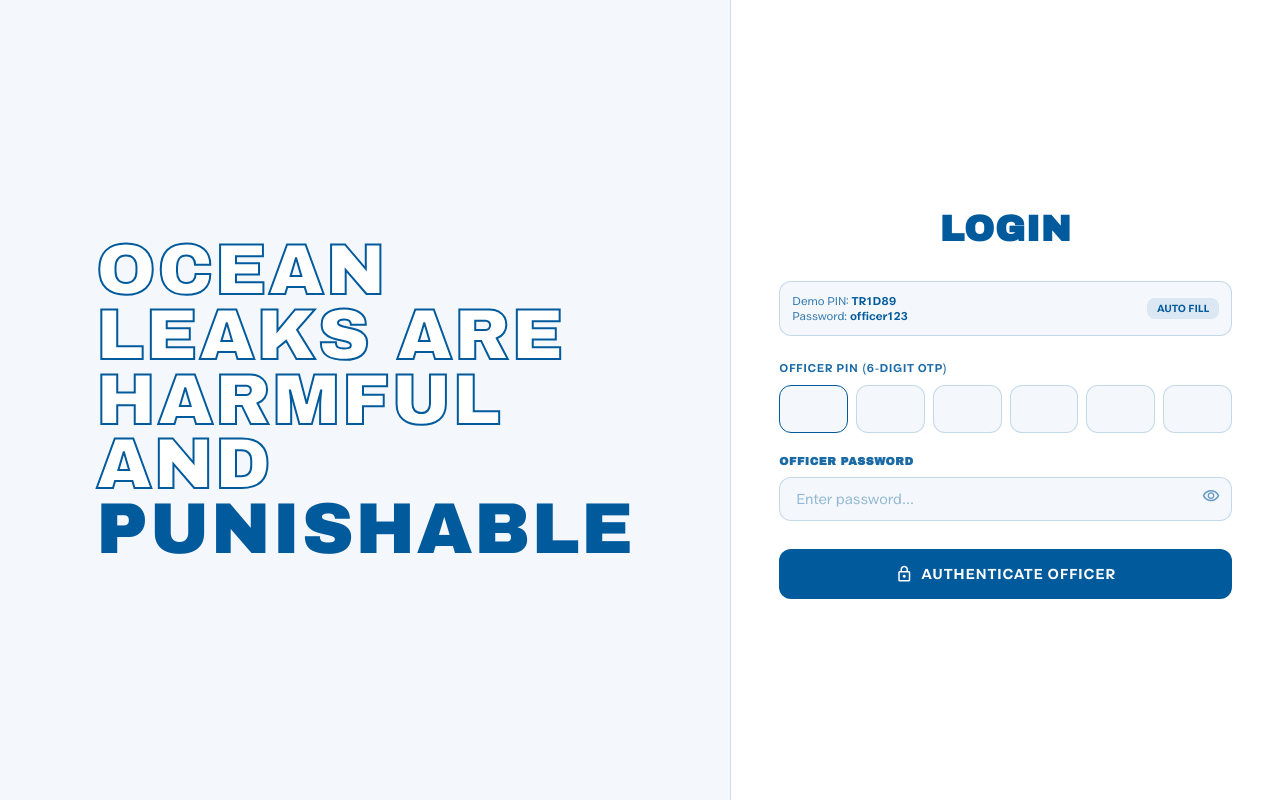
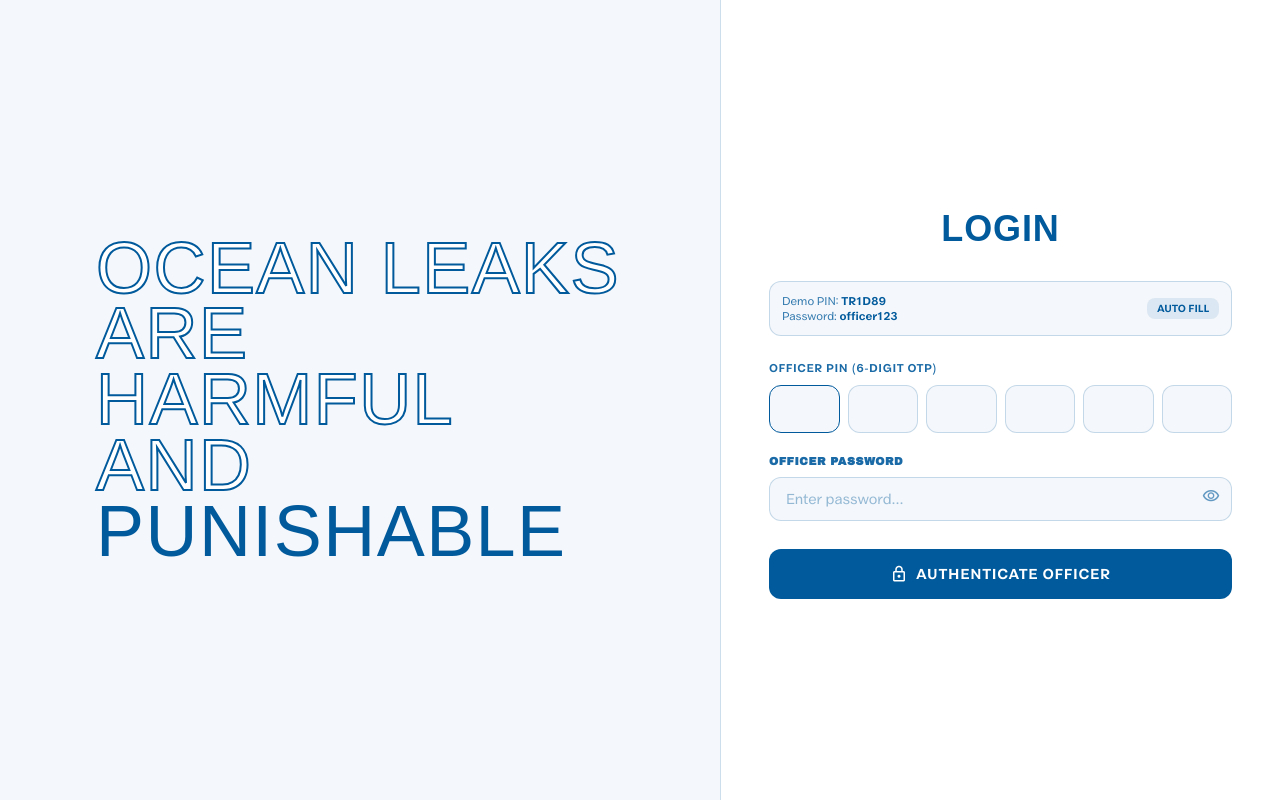
Before and after one commit to kn0wbodyRules/T-R-I-D-E-N-T, a Next.js app in the folder sih_frontend/: page / in a window 1280 px wide. Built offline with nearby package versions, Linux system fonts and the light colour scheme; a web font is replaced by a local one.

Commit message:
Fix: Remove nav pill animation and apply login fonts

```diff
--- a/sih_frontend/src/components/auth/OfficerLoginPage.tsx
+++ b/sih_frontend/src/components/auth/OfficerLoginPage.tsx
@@ -126,10 +126,10 @@ export default function OfficerLoginPage({ onLoginSuccess }: OfficerLoginPagePro
           transition={{ duration: 0.6, ease: "easeOut" }}
           className="font-heading text-5xl lg:text-6xl xl:text-7xl tracking-tight uppercase leading-[0.9]"
         >
-          <span className="font-heading" style={{ WebkitTextStroke: "2px #005A9C", color: "white" }}>
+          <span className="font-climate font-heading" style={{ WebkitTextStroke: "2px #005A9C", color: "white" }}>
             OCEAN LEAKS ARE HARMFUL AND{" "}
           </span>
-          <span className="font-heading text-[#005A9C]">
+          <span className="font-climate font-heading text-[#005A9C]">
             PUNISHABLE
           </span>
         </motion.h1>
@@ -146,7 +146,7 @@ export default function OfficerLoginPage({ onLoginSuccess }: OfficerLoginPagePro
         >
           {/* Header */}
           <div className="flex flex-col items-center text-center gap-2">
-            <h1 className="text-4xl font-heading font-extrabold tracking-wide uppercase mt-2">
+            <h1 className="text-4xl font-climate font-heading font-extrabold tracking-wide uppercase mt-2">
               LOGIN
             </h1>
           </div>
--- a/sih_frontend/src/components/layout/TopNav.tsx
+++ b/sih_frontend/src/components/layout/TopNav.tsx
@@ -93,13 +93,9 @@ export default function TopNav() {
                     isActive ? "text-white" : "text-[#005A9C] hover:bg-[#EDF3FA]"
                   )}
                 >
-                  {/* Sliding Active Pill Highlight Animation */}
+                  {/* Active Pill Highlight */}
                   {isActive && (
-                    <motion.div
-                      layoutId="left-nav-pill"
-                      transition={{ type: "spring", stiffness: 380, damping: 30 }}
-                      className="absolute inset-0 bg-[#005A9C] rounded-full -z-10 shadow-sm"
-                    />
+                    <div className="absolute inset-0 bg-[#005A9C] rounded-full -z-10 shadow-sm" />
                   )}
                   <span>{tab.label}</span>
                 </Link>
@@ -132,13 +128,9 @@ export default function TopNav() {
                       isActive ? "text-white" : "text-[#005A9C] hover:bg-[#EDF3FA]"
                     )}
                   >
-                    {/* Sliding Active Pill Highlight Animation */}
+                    {/* Active Pill Highlight */}
                     {isActive && (
-                      <motion.div
-                        layoutId="right-nav-pill"
-                        transition={{ type: "spring", stiffness: 380, damping: 30 }}
-                        className="absolute inset-0 bg-[#005A9C] rounded-full -z-10 shadow-sm"
-                      />
+                      <div className="absolute inset-0 bg-[#005A9C] rounded-full -z-10 shadow-sm" />
                     )}
                     <span>{tab.label}</span>
                     {tab.badge !== undefined && tab.badge > 0 && (
```
